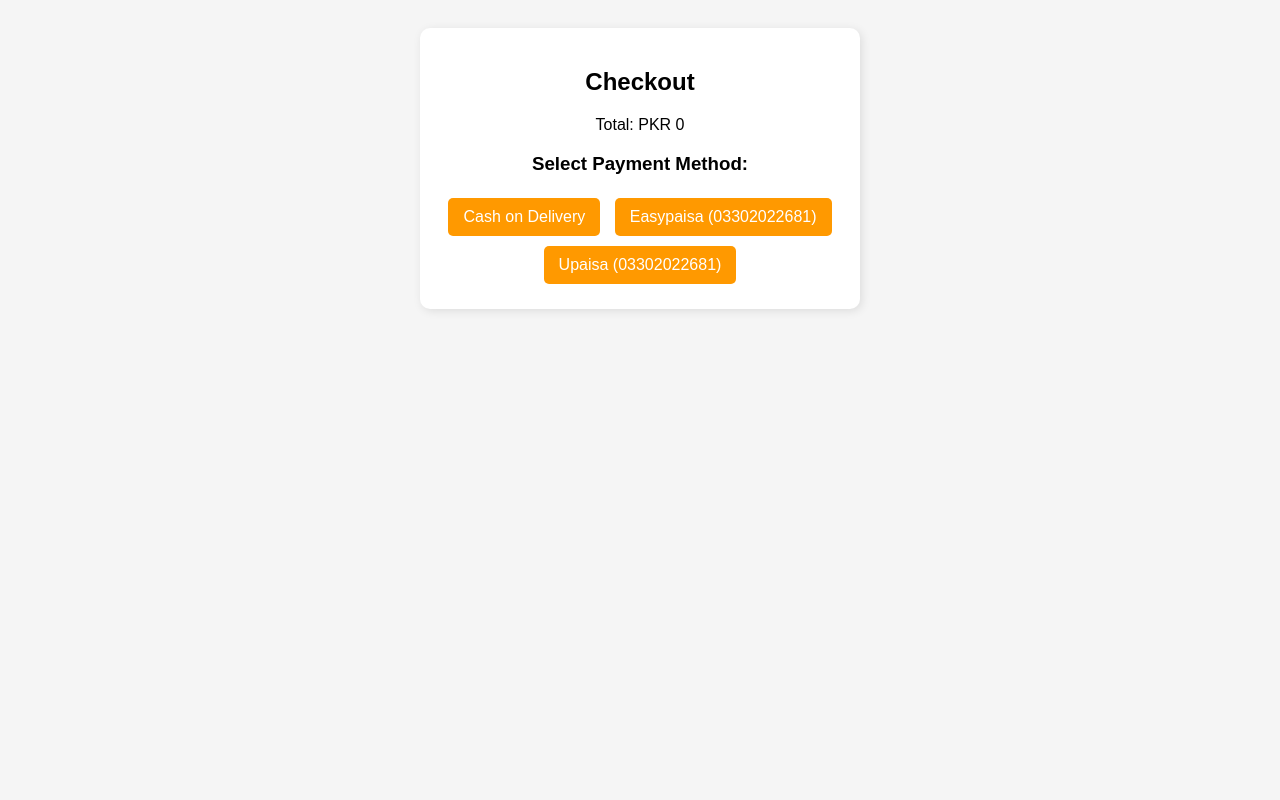
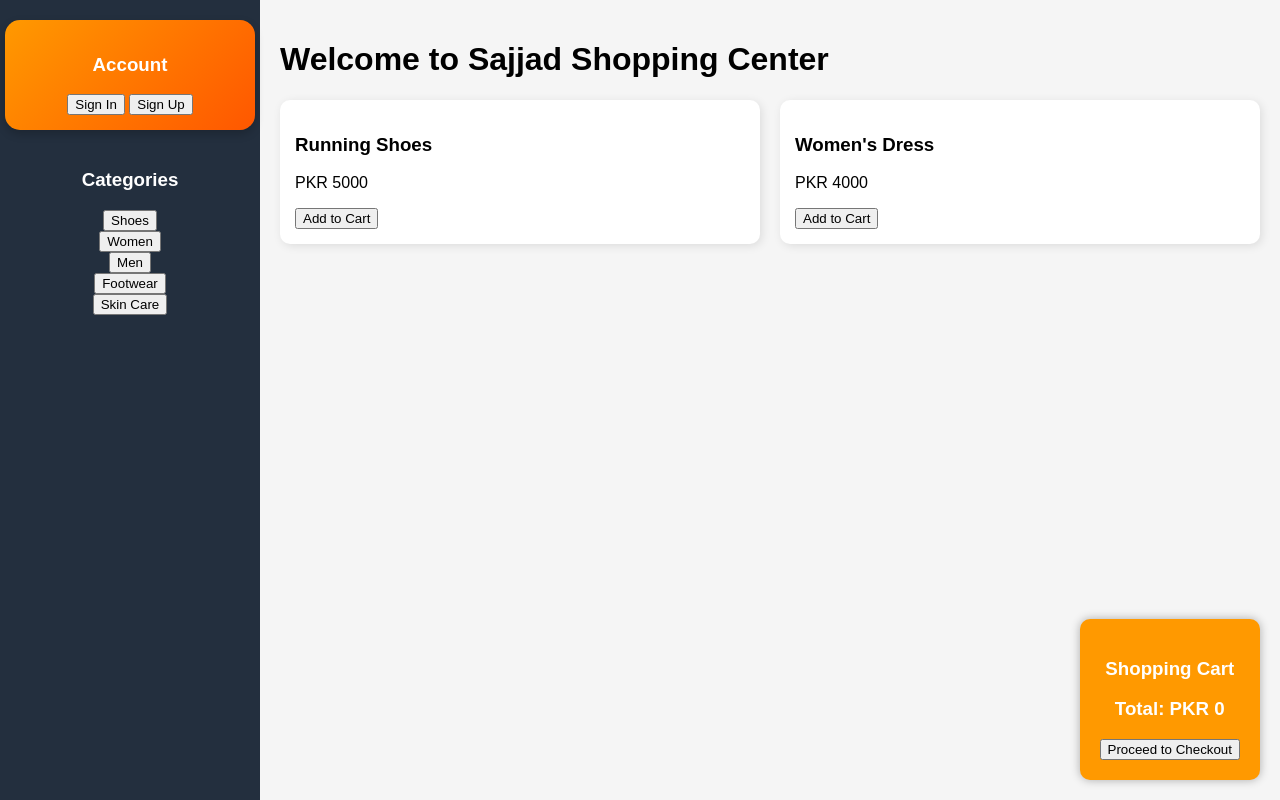
Before and after one commit to sajjadahmedkoondhar/Sajjad, a plain HTML site: page index.html in a window 1280 px wide. Drawn offline with Linux system fonts and the light colour scheme.

Commit message:
index.html

```diff
--- a/index.html
+++ b/index.html
@@ -3,80 +3,128 @@
 <head>
     <meta charset="UTF-8">
     <meta name="viewport" content="width=device-width, initial-scale=1.0">
-    <title>Checkout Page</title>
-    <script src="https://accounts.google.com/gsi/client" async defer></script>
+    <title>Online Store</title>
     <style>
         body {
             font-family: 'Poppins', sans-serif;
+            margin: 0;
+            padding: 0;
             background-color: #f5f5f5;
+        }
+        .sidebar {
+            width: 220px;
+            background-color: #232f3e;
+            padding: 20px;
+            height: 100vh;
+            position: fixed;
+            color: white;
+            display: flex;
+            flex-direction: column;
+            align-items: center;
+        }
+        .auth-box {
+            width: 100%;
+            padding: 15px;
+            background: linear-gradient(135deg, #ff9900, #ff5700);
             text-align: center;
+            border-radius: 15px;
+            margin-bottom: 20px;
+            box-shadow: 0px 4px 10px rgba(0,0,0,0.2);
+        }
+        .container {
+            margin-left: 260px;
+            max-width: 1200px;
             padding: 20px;
         }
-        .checkout-box {
+        .product-list {
+            display: grid;
+            grid-template-columns: repeat(auto-fit, minmax(200px, 1fr));
+            gap: 20px;
+        }
+        .product {
             background: white;
+            padding: 15px;
+            border-radius: 10px;
+            box-shadow: 2px 2px 10px rgba(0, 0, 0, 0.1);
+            transition: transform 0.3s;
+        }
+        .product:hover {
+            transform: scale(1.05);
+        }
+        .checkout-container {
+            position: fixed;
+            bottom: 20px;
+            right: 20px;
+            background: #ff9900;
+            color: white;
             padding: 20px;
             border-radius: 10px;
-            max-width: 400px;
-            margin: auto;
-            box-shadow: 2px 2px 10px rgba(0, 0, 0, 0.1);
-        }
-        button {
-            background: #ff9900;
-            color: white;
-            border: none;
-            padding: 10px 15px;
-            cursor: pointer;
-            border-radius: 5px;
-            font-size: 16px;
-            margin: 5px;
-        }
-        .auth-container {
-            margin-bottom: 20px;
+            text-align: center;
+            box-shadow: 0px 0px 10px rgba(0,0,0,0.3);
         }
     </style>
 </head>
 <body>
-
-    <div class="checkout-box">
-        <h2>Checkout</h2>
-        <div class="auth-container">
-            <div id="g_id_onload"
-                 data-client_id="YOUR_GOOGLE_CLIENT_ID"
-                 data-callback="handleCredentialResponse"
-                 data-auto_prompt="false">
-            </div>
-            <div class="g_id_signin" data-type="standard"></div>
+    <div class="sidebar">
+        <div class="auth-box">
+            <h3>Account</h3>
+            <button onclick="signin()">Sign In</button>
+            <button onclick="signup()">Sign Up</button>
         </div>
-        <p id="user-info"></p>
-        <p>Total: PKR <span id="checkout-total">0</span></p>
-        <h3>Select Payment Method:</h3>
-        <button onclick="payCOD()">Cash on Delivery</button>
-        <button onclick="payEasypaisa()">Easypaisa (03302022681)</button>
-        <button onclick="payUpaisa()">Upaisa (03302022681)</button>
+  <h3>Categories</h3>
+        <a href="shoes.html"><button>Shoes</button></a>
+        <a href="women.html"><button>Women</button></a>
+        <a href="men.html"><button>Men</button></a>
+        <a href="footwear.html"><button>Footwear</button></a>
+        <a href="skincare.html"><button>Skin Care</button></a>
     </div>
 
+    <div class="container">
+        <h1>Welcome to Sajjad Shopping Center</h1>
+        <div class="product-list" id="product-list">
+            <div class="product" data-category="shoes">
+                <h3>Running Shoes</h3>
+                <p>PKR 5000</p>
+                <button onclick="addToCart('Running Shoes', 5000)">Add to Cart</button>
+            </div>
+            <div class="product" data-category="women">
+                <h3>Women's Dress</h3>
+                <p>PKR 4000</p>
+                <button onclick="addToCart('Women\'s Dress', 4000)">Add to Cart</button>
+            </div>
+        </div>
+    </div>
+
+    <div class="checkout-container">
+        <h3>Shopping Cart</h3>
+        <ul id="cart"></ul>
+        <h3>Total: PKR <span id="total">0</span></h3>
+       <a href="checkout.html">
+  <a href="checkout.html">
+    <button class="checkout-button">Proceed to Checkout</button>
+</a>
+
     <script>
-        function payCOD() {
-            alert('You selected Cash on Delivery. Your order is placed!');
+        let cart = [];
+        function addToCart(name, price) {
+            cart.push({ name, price });
+            updateCart();
         }
-        function payEasypaisa() {
-            alert('Send payment to Easypaisa: 03302022681. Your order will be confirmed!');
+        function updateCart() {
+            let cartList = document.getElementById('cart');
+            let total = document.getElementById('total');
+            cartList.innerHTML = '';
+            let sum = 0;
+            cart.forEach(item => {
+                let li = document.createElement('li');
+                li.innerText = `${item.name} - PKR ${item.price.toFixed(0)}`;
+                cartList.appendChild(li);
+                sum += item.price;
+            });
+            total.innerText = sum.toFixed(0);
         }
-        function payUpaisa() {
-            alert('Send payment to Upaisa: 03302022681. Your order will be confirmed!');
-        }
-
-        document.getElementById("checkout-total").innerText = localStorage.getItem("totalAmount") || 0;
-
-        function handleCredentialResponse(response) {
-            const responsePayload = decodeJwt(response.credential);
-            document.getElementById("user-info").innerText = `Welcome, ${responsePayload.name}`;
-        }
-
-        function decodeJwt(token) {
-            const base64Url = token.split('.')[1];
-            const base64 = base64Url.replace(/-/g, '+').replace(/_/g, '/');
-            return JSON.parse(atob(base64));
+        function checkout() {
+            alert('Choose a payment method:\n1. Cash on Delivery\n2. Easypaisa (03302022681)\n3. Upaisa (03302022681)');
         }
     </script>
 </body>
```
